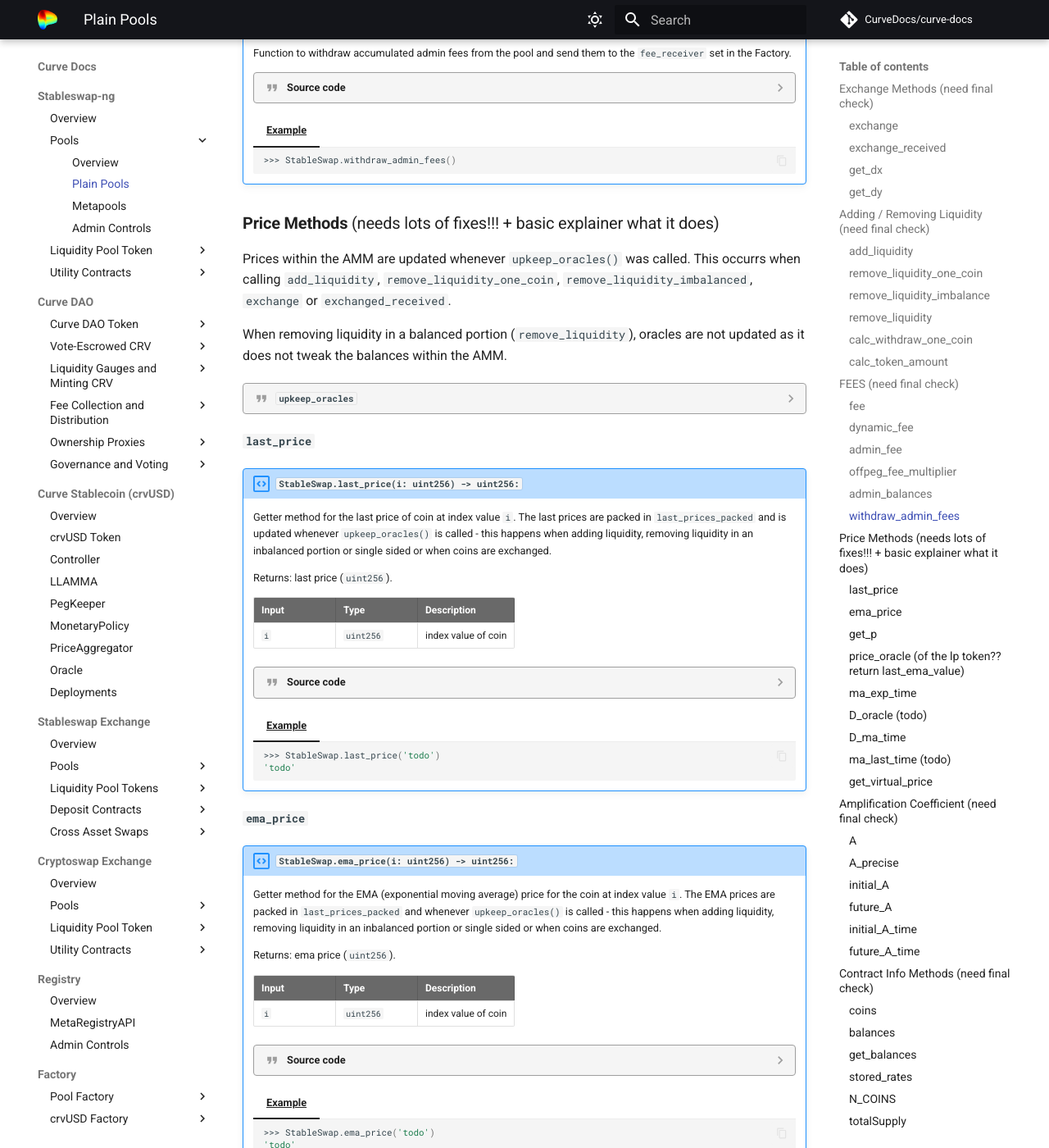
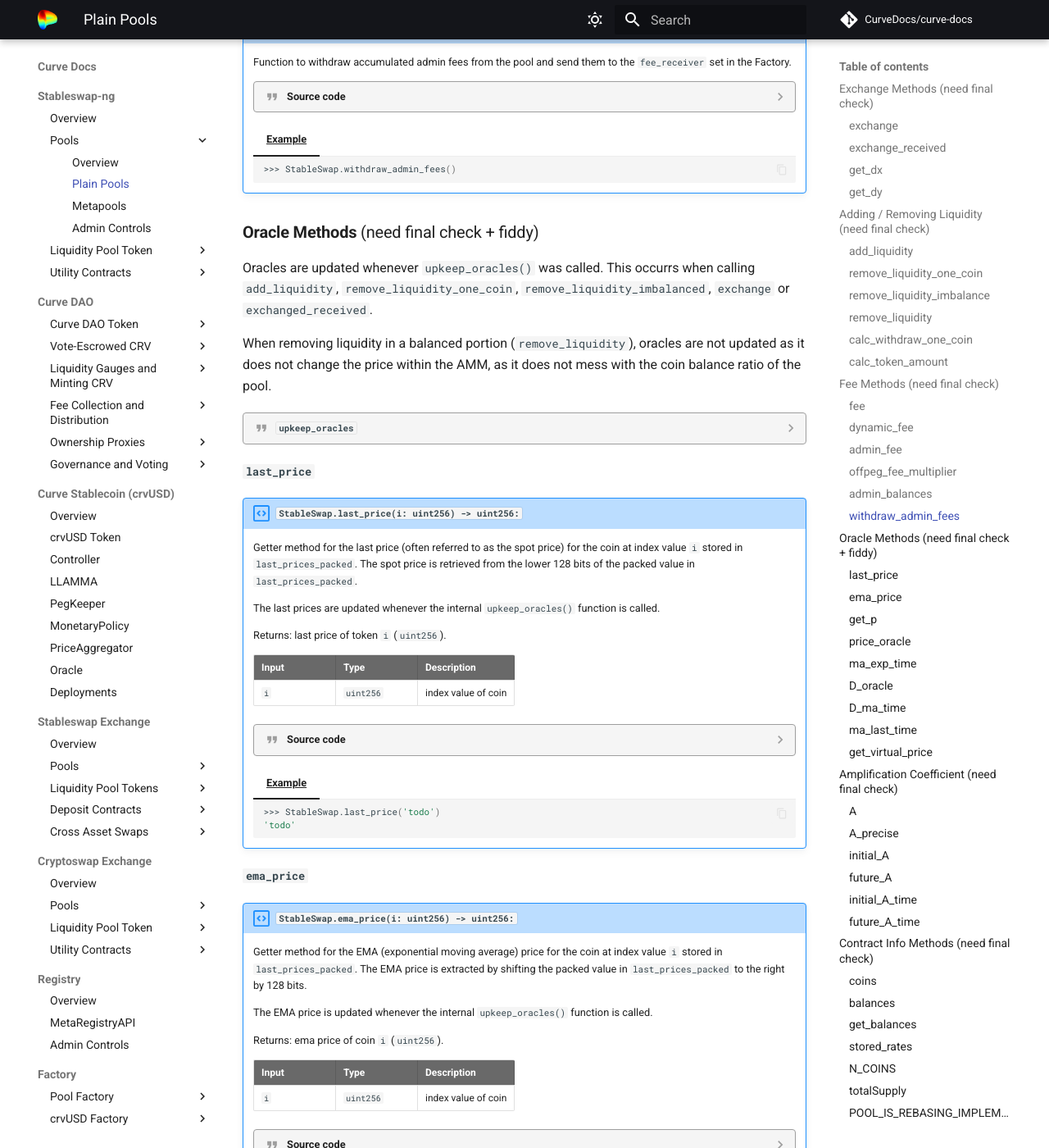
Before and after one commit to CurveDocs/curve-docs, an MkDocs documentation site: the page built from docs/stableswap-ng_exchange/pools/plainpool.md, in a window 1280 px wide and 1400 px high, scrolled down 8797 px. Shown: the whole window at 82% size. Built offline with MkDocs 1.6.1 and Material for MkDocs 9.7.7, drawn with Linux system fonts in a browser that asks for light colours; comment, search, counter and statistics services are not loaded; some of the changed text lies outside the part shown.

Commit message:
plainpool updates

````diff
--- a/docs/stableswap-ng_exchange/pools/plainpool.md
+++ b/docs/stableswap-ng_exchange/pools/plainpool.md
@@ -1,52 +1,12 @@
-questions:
-- stored rates (stored_rates)
-
-todo:
-- add overview of pools with basic info
+QUESTIONS:
+- what is the state price of an AMM?
+- `last_price` and `ema_price` only returns the stored values whereas `price_oracle` and `get_p` calculates the up-to-date prices
 
 
 Plain pools are curve liquidity exchange contracts which contain at least 2 and up to 8 coins.
 
-
-
-Balances of the pool are calculated via the internal `_balances()` function. It is important to note that pools behave a bit differently when `POOLS_IS_REBASING_IMPLEMENTATION` is `True` and therefor contains a rebasing token. The function makes sure that LP's keep all rebases.
-
-
-??? quote "`_balances`"
-
-    ```python
-    @view
-    @internal
-    def _balances() -> DynArray[uint256, MAX_COINS]:
-        """
-        @notice Calculates the pool's balances _excluding_ the admin's balances.
-        @dev If the pool contains rebasing tokens, this method ensures LPs keep all
-                rebases and admin only claims swap fees. This also means that, since
-                admin's balances are stored in an array and not inferred from read balances,
-                the fees in the rebasing token that the admin collects is immune to
-                slashing events.
-        """
-        result: DynArray[uint256, MAX_COINS] = empty(DynArray[uint256, MAX_COINS])
-        balances_i: uint256 = 0
-
-        for i in range(MAX_COINS_128):
-
-            if i == N_COINS_128:
-                break
-
-            if POOL_IS_REBASING_IMPLEMENTATION:
-                balances_i = ERC20(coins[i]).balanceOf(self) - self.admin_balances[i]
-            else:
-                balances_i = self.stored_balances[i] - self.admin_balances[i]
-
-            result.append(balances_i)
-
-        return result
-    ```
-
-
-
-
+!!!deploy "Contract Source & Deployment"
+    Source code available on [Github](https://github.com/curvefi/stableswap-ng/blob/bff1522b30819b7b240af17ccfb72b0effbf6c47/contracts/main/CurveStableSwapNG.vy).
 
 
 ## **Exchange Methods** (need final check)
@@ -177,7 +137,7 @@
 
     ??? quote "Source code"
 
-        ```python hl_lines="1"
+        ```python
         event TokenExchange:
             buyer: indexed(address)
             sold_id: int128
@@ -300,8 +260,8 @@
 ### `exchange_received`
 !!! description "`StableSwap.exchange_received(i: int128, j: int128, _dx: uint256, _min_dy: uint256, _receiver: address) -> uint256:`"
 
-    !!!warning
-        `exchange_received` is only possible for exchanging non-rebasing tokens.
+    !!!danger
+        `exchange_received` will revert if the pool contains a rebasing asset. A pool that contains a rebasing token should have an asset_type of 2. If this is not the case, the pool is using an incorrect implementation, and rebases can be stolen.
 
     Function to exchange `_dx` amount of coin `i` for coin `j`, receiving a minimum amount of `_min_dy`. This is done **without actually transferring the coins into the pool**. The exchange is based on the change in the balance of coin `i`, eliminating the need to grant approval to the contract.
 
@@ -319,7 +279,7 @@
 
     ??? quote "Source code"
 
-        ```python hl_lines="3"
+        ```python
         event TokenExchange:
             buyer: indexed(address)
             sold_id: int128
@@ -643,7 +603,7 @@
 
     ??? quote "Source code"
 
-        ```python hl_lines="1 6 15"
+        ```python
         event Transfer:
             sender: indexed(address)
             receiver: indexed(address)
@@ -796,7 +756,7 @@
 
     ??? quote "Source code"
 
-        ```python hl_lines="1"
+        ```python
         event RemoveLiquidityOne:
             provider: indexed(address)
             token_id: int128
@@ -928,7 +888,7 @@
 
     ??? quote "Source code"
 
-        ```python hl_lines="1"
+        ```python
         event RemoveLiquidityImbalance:
             provider: indexed(address)
             token_amounts: DynArray[uint256, MAX_COINS]
@@ -1040,7 +1000,7 @@
 
     ??? quote "Source code"
 
-        ```python hl_lines="1"
+        ```python
         event RemoveLiquidity:
             provider: indexed(address)
             token_amounts: DynArray[uint256, MAX_COINS]
@@ -1358,7 +1318,7 @@
 
 
 
-## **FEES** (need final check)
+## **Fee Methods** (need final check)
 
 Stableswap-ng introduces a dynamic fee based on the imbalance of the coins within the pool:
 
@@ -1392,7 +1352,7 @@
 
     ??? quote "Source code"
 
-        ```python hl_lines="1"
+        ```python
         fee: public(uint256)  # fee * 1e10
 
         @external
@@ -1519,7 +1479,7 @@
 
     ??? quote "Source code"
 
-        ```python hl_lines="3"
+        ```python
         @view
         @external
         def dynamic_fee(i: int128, j: int128) -> uint256:
@@ -1549,7 +1509,7 @@
 
     ??? quote "Source code"
 
-        ```python hl_lines="1"
+        ```python
         admin_fee: public(constant(uint256)) = 5000000000
         ```
 
@@ -1570,7 +1530,7 @@
 
     ??? quote "Source code"
 
-        ```python hl_lines="1"
+        ```python
         offpeg_fee_multiplier: public(uint256)  # * 1e10
 
         @external
@@ -1696,7 +1656,7 @@
 
     ??? quote "Source code"
 
-        ```python hl_lines="1"
+        ```python
         admin_balances: public(DynArray[uint256, MAX_COINS])
         ```
 
@@ -1756,11 +1716,11 @@
         ```
 
 
-## **Price Methods** (needs lots of fixes!!! + basic explainer what it does)
-
-Prices within the AMM are updated whenever `upkeep_oracles()` was called. This occurrs when calling `add_liquidity`, `remove_liquidity_one_coin`, `remove_liquidity_imbalanced`, `exchange` or `exchanged_received`.
-
-When removing liquidity in a balanced portion (`remove_liquidity`), oracles are not updated as it does not tweak the balances within the AMM.
+## **Oracle Methods** (need final check + fiddy)
+
+Oracles are updated whenever `upkeep_oracles()` was called. This occurrs when calling `add_liquidity`, `remove_liquidity_one_coin`, `remove_liquidity_imbalanced`, `exchange` or `exchanged_received`.
+
+When removing liquidity in a balanced portion (`remove_liquidity`), oracles are not updated as it does not change the price within the AMM, as it does not mess with the coin balance ratio of the pool.
 
 ??? quote "`upkeep_oracles`"
 
@@ -1818,13 +1778,14 @@
     ```
 
 
-
 ### `last_price`
 !!! description "`StableSwap.last_price(i: uint256) -> uint256:`"
 
-    Getter method for the last price of coin at index value `i`. The last prices are packed in `last_prices_packed` and is updated whenever `upkeep_oracles()` is called - this happens when adding liquidity, removing liquidity in an inbalanced portion or single sided or when coins are exchanged.
-
-    Returns: last price (`uint256`).
+    Getter method for the last price (often referred to as the spot price) for the coin at index value `i` stored in `last_prices_packed`. The spot price is retrieved from the lower 128 bits of the packed value in `last_prices_packed`.
+
+    The last prices are updated whenever the internal `upkeep_oracles()` function is called.
+
+    Returns: last price of token `i` (`uint256`).
 
     | Input      | Type   | Description |
     | ----------- | -------| ----|
@@ -1832,7 +1793,7 @@
 
     ??? quote "Source code"
 
-        ```python hl_lines="1"
+        ```python
         last_prices_packed: DynArray[uint256, MAX_COINS]  #  packing: last_price, ma_price
 
         @view
@@ -1852,9 +1813,11 @@
 ### `ema_price`
 !!! description "`StableSwap.ema_price(i: uint256) -> uint256:`"
 
-    Getter method for the EMA (exponential moving average) price for the coin at index value `i`. The EMA prices are packed in `last_prices_packed` and whenever `upkeep_oracles()` is called - this happens when adding liquidity, removing liquidity in an inbalanced portion or single sided or when coins are exchanged.
-
-    Returns: ema price (`uint256`).
+    Getter method for the EMA (exponential moving average) price for the coin at index value `i` stored in `last_prices_packed`. The EMA price is extracted by shifting the packed value in `last_prices_packed` to the right by 128 bits.
+
+    The EMA price is updated whenever the internal `upkeep_oracles()` function is called.
+
+    Returns: ema price of coin `i` (`uint256`).
 
     | Input      | Type   | Description |
     | ----------- | -------| ----|
@@ -1882,7 +1845,7 @@
 ### `get_p`
 !!! description "`StableSwap.get_p(i: uint256) -> uint256:`"
 
-    Getter for the AMM state price of the token `i`.
+    Function to calculate the AMM state price for the coin at index value `i`.
 
     Returns: state price (`uint256`).
 
@@ -1949,10 +1912,10 @@
         ```
 
 
-### `price_oracle` (of the lp token?? return last_ema_value)
+### `price_oracle`
 !!! description "`StableSwap.price_oracle(i: uint256) -> uint256:`"
 
-    Getter for the price oracle for coin at index value `i`.
+    Function to calculate the exponential moving average (ema) price for the coin at index value `i`.
 
     Returns: price oracle (`uint256`).
 
@@ -1963,6 +1926,14 @@
     ??? quote "Source code"
 
         ```python
+        last_prices_packed: DynArray[uint256, MAX_COINS]  #  packing: last_price, ma_price
+        last_D_packed: uint256                            #  packing: last_D, ma_D
+        ma_exp_time: public(uint256)
+        D_ma_time: public(uint256)
+        ma_last_time: public(uint256)                     # packing: ma_last_time_p, ma_last_time_D
+        # ma_last_time has a distinction for p and D because p is _not_ updated if
+        # users remove_liquidity, but D is.
+
         @external
         @view
         @nonreentrant('lock')
@@ -2023,16 +1994,24 @@
         ```
 
 
-### `D_oracle` (todo)
+### `D_oracle`
 !!! description "`StableSwap.D_oracle() -> uint256:`"
 
-    Getter for the oracle for D.
-
-    Returns: D ema value (`uint256`).
-
-    ??? quote "Source code"
-
-        ```python hl_lines="1"
+    Getter for the current ema oracle value for D.
+
+    Returns: ema of D (`uint256`).
+
+    ??? quote "Source code"
+
+        ```python
+        last_prices_packed: DynArray[uint256, MAX_COINS]  #  packing: last_price, ma_price
+        last_D_packed: uint256                            #  packing: last_D, ma_D
+        ma_exp_time: public(uint256)
+        D_ma_time: public(uint256)
+        ma_last_time: public(uint256)                     # packing: ma_last_time_p, ma_last_time_D
+        # ma_last_time has a distinction for p and D because p is _not_ updated if
+        # users remove_liquidity, but D is.
+
         @external
         @view
         @nonreentrant('lock')
@@ -2093,19 +2072,12 @@
         ```
 
 
-
-### `ma_last_time` (todo)
-!!! description "`StableSwap.`"
-
-    Function to ..
-
-    Returns:
-
-    Emits:
-
-    | Input      | Type   | Description |
-    | ----------- | -------| ----|
-    | `` |  `` |  |
+### `ma_last_time`
+!!! description "`StableSwap.ma_last_time() -> uint256: view`"
+
+    Getter for the last time the moving average (MA) was updated. This variable contains two packed values: *ma_last_time_p* and *ma_last_time_D*, as they are not always updated simultaneously. For instance, when users remove_liquidity, ma_last_time of p is not updated, but D is. Other than that, both values should be updated simultaneously.
+
+    Returns: last ma time (`uint256`).
 
     ??? quote "Source code"
 
@@ -2118,16 +2090,17 @@
     === "Example"
 
         ```shell
-        >>> StableSwap.get_y('todo')
-        'todo'
-        ```
+        >>> StableSwap.ma_last_time('todo')
+        'todo'
+        ```
+
 
 
 ### `get_virtual_price`
 !!! description "`StableSwap.get_virtual_price() -> uint256:`"
 
     !!!danger
-        The method may be vulnerable to donation-style attacks if implementation contains rebasing tokens. For integrators, caution is advised.
+        This method may be vulnerable to donation-style attacks if the implementation contains rebasing tokens. For integrators, caution is advised.
 
     Getter for the current virtual price of the LP token.
 
@@ -2163,9 +2136,6 @@
         >>> StableSwap.get_virtual_price('todo')
         'todo'
         ```
-
-
-
 
 
 
@@ -2961,6 +2931,3 @@
         >>> StableSwap.POOL_IS_REBASING_IMPLEMENTATION('todo')
         'todo'
         ```
-
-
-## .
````
Also changed, not shown: other parts of docs/stableswap-ng_exchange/pools/plainpool.md (+4 -4 lines).
